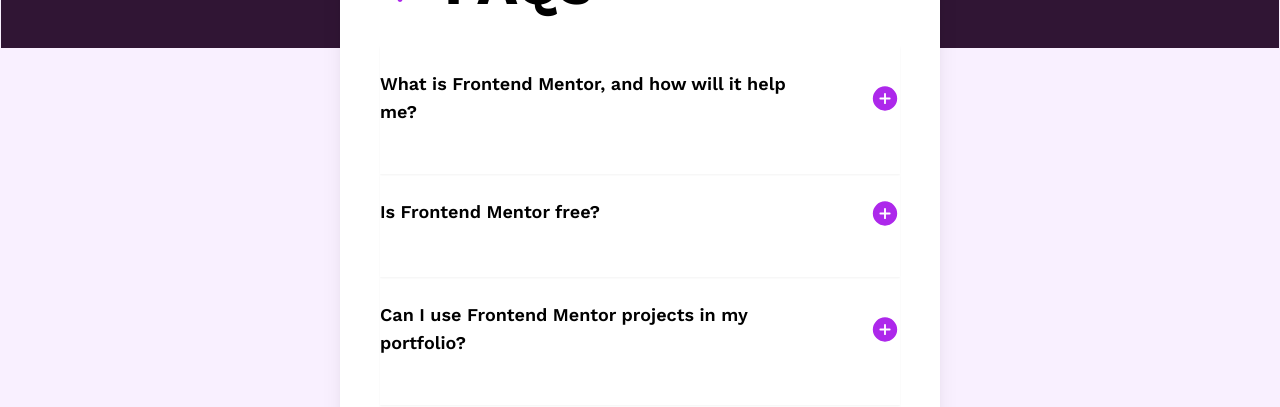
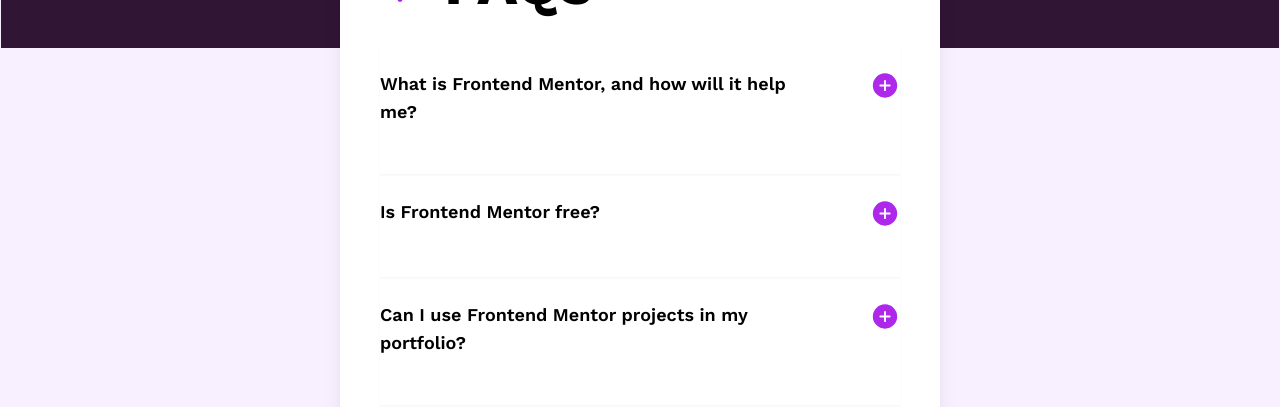
Before and after one commit to Hcmwebs/faq-accordion, a React (Vite) app: page / in a window 1280 px wide. Shown: the part 236-643 px from the top of the page. Built offline with nearby package versions, Linux system fonts and the light colour scheme.

Commit message:
changed the button into a span

```diff
--- a/src/components/SingleQuestion.jsx
+++ b/src/components/SingleQuestion.jsx
@@ -13,16 +13,13 @@
 				<h2 className='max-w-56 lg:max-w-md text-left text-base lg:text-lg font-semibold'>
 					{question}
 				</h2>
-				<button
-					className='bg-transparent border-0 outline-none'
-					onClick={() => toggleQuestion(id)}
-				>
+				<span onClick={() => toggleQuestion(id)}>
 					{isActive ? (
 						<ButtonClose className='cursor-pointer' />
 					) : (
 						<ButtonOpen className='cursor-pointer' />
 					)}
-				</button>
+				</span>
 			</div>
 
 			<p
```
